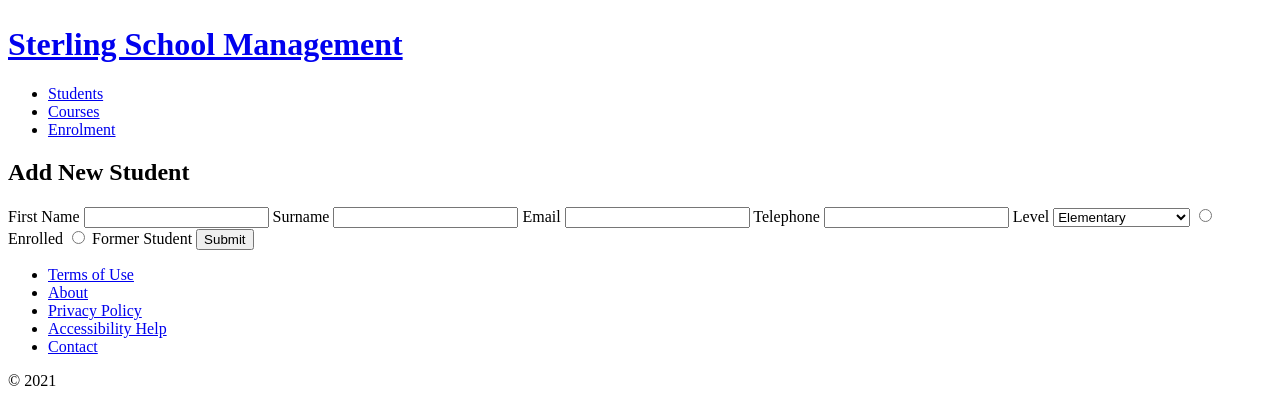
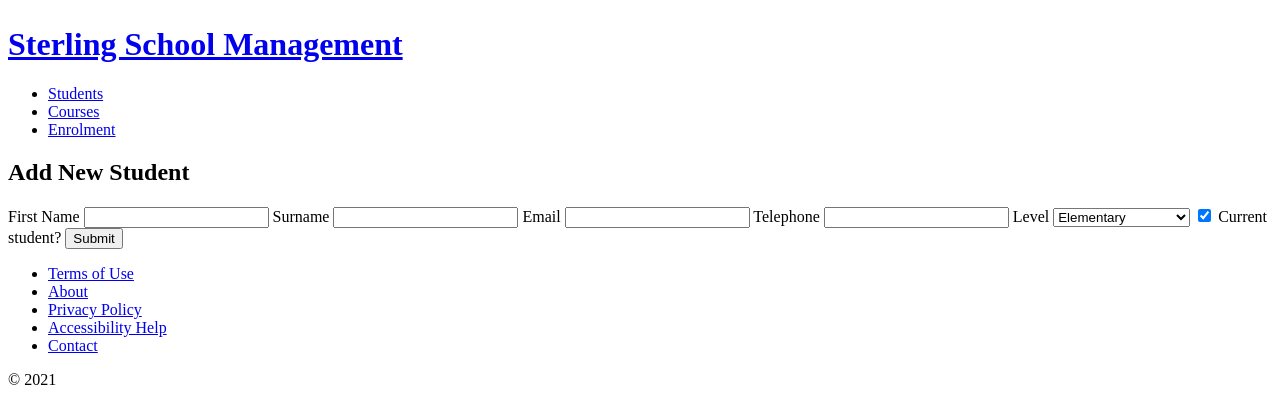
Before and after one commit to sarahclarke-skc/school_management_web_app, a Flask app: page /students/new in a window 1280 px wide. Shown: the part 644-1050 px from the top of the page. After the commit the page ends 1029 px from the top, so only its background shows below. Run offline with Flask 2, Linux system fonts and the light colour scheme.

Commit message:
Added a checkbox to html for new students to replace whatever didn't work before

```diff
--- a/school_start_point/templates/students/new.html
+++ b/school_start_point/templates/students/new.html
@@ -14,15 +14,13 @@
         <label id="level" for="level">Level</label>
         <select name="level" id="level">
         <option value="Elementary">Elementary</option>
-        <option value="Pre-intermediate">Pre Intermediate</option>
+        <option value="Pre-Intermediate">Pre Intermediate</option>
         <option value="Intermediate">Intermediate</option>
-        <option value="Upper-intermediate">Upper Intermediate</option>
+        <option value="Upper-Intermediate">Upper Intermediate</option>
         <option value="Advanced">Advanced</option>
         </select>
-        <input type="radio" id="enrolled" name="enrolled" value = True>
-        <label for="enrolled">Enrolled</label>
-        <input type="radio" id="enrolled" name="enrolled" value = False>
-        <label for = "enrolled">Former Student</label>
+        <input type="checkbox" name="enrolled" value="True" checked>
+        <label for="enrolled">Current student?</label>
         <input type="submit">
     </div>
 </form>
```
